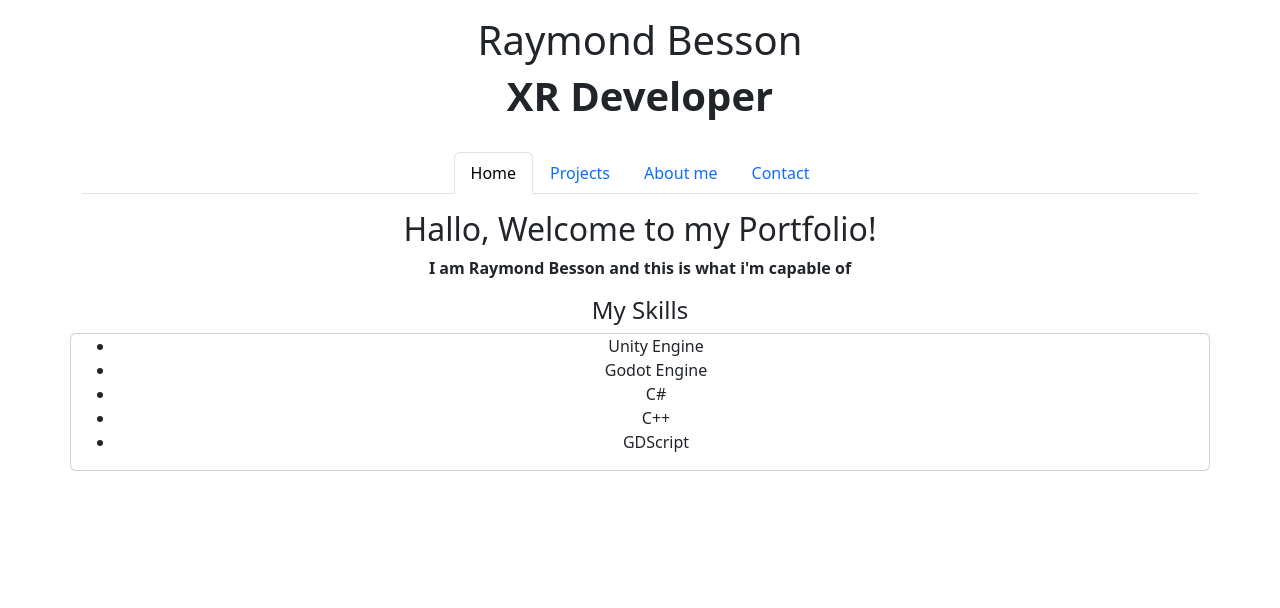
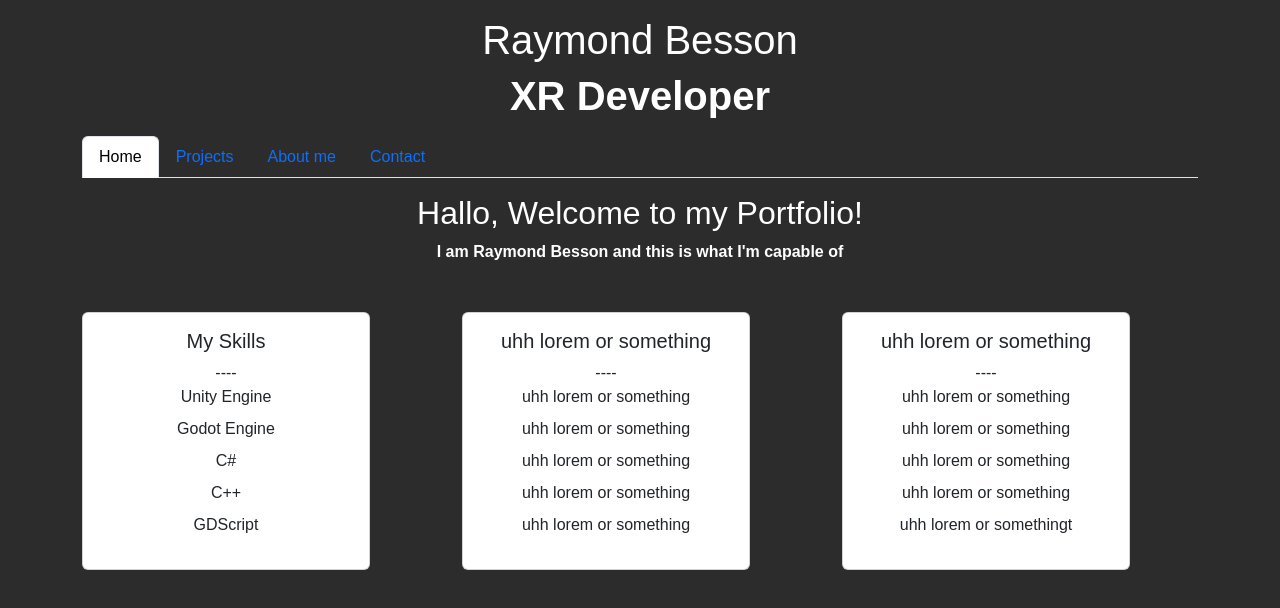
Before and after one commit to Lamzka/Portfolio-, a plain HTML site: page PortfolioV2/index.html in a window 1280 px wide. Drawn offline with nearby package versions, Linux system fonts and the light colour scheme.

Commit message:
Progress

```diff
--- a/PortfolioV2/css/styles.css
+++ b/PortfolioV2/css/styles.css
@@ -3,8 +3,8 @@ body {
   justify-content: center;
   align-items: center;
   height: 100vh;
-  background-color: #1d1d1d;
-  color: white;
+  background-color: rgb(44, 44, 44);
+  color: rgb(255, 255, 255);
   margin: 0;
 }
 
--- a/PortfolioV2/index.html
+++ b/PortfolioV2/index.html
@@ -4,78 +4,113 @@
     <meta charset="utf-8">
     <meta name="viewport" content="width=device-width, initial-scale=1">
     <title>Raymond Portfolio</title>
+
+    <link href="https://cdn.jsdelivr.net/npm/bootstrap@5.3.3/dist/css/bootstrap.min.css"
+          rel="stylesheet"
+          integrity="sha384-QWTKZyjpPEjISv5WaRU9OFeRpok6YctnYmDr5pNlyT2bRjXh0JMhjY6hW+ALEwIH"
+          crossorigin="anonymous">
+
           <link rel="stylesheet" href="css/styles.css">
-    <link href="https://cdn.jsdelivr.net/npm/bootstrap@5.3.3/dist/css/bootstrap.min.css" rel="stylesheet" integrity="sha384-QWTKZyjpPEjISv5WaRU9OFeRpok6YctnYmDr5pNlyT2bRjXh0JMhjY6hW+ALEwIH" crossorigin="anonymous">
   </head>
 
   <body>
 
-
-    <div class="container text-center my-3 ">
-
+    <!-- Header Section -->
+    <div class="container text-center my-3">
       <h1>Raymond Besson</h1>
-
       <h1 class="lead-text">
         <span class="text"></span><span class="static-text"> Developer</span>
-        </p>
-
+      </h1>
     </div>
 
-
-    <div class="container"><!-- Navbar -->
+    <!-- Navbar Section -->
+    <div class="container">
       <nav>
-        <ul class="nav nav-tabs justify-content-center">
-
+        <ul class="nav nav-tabs">
           <li class="nav-item">
             <a href="#" class="nav-link active">Home</a>
           </li>
-
           <li class="nav-item">
             <a href="#" class="nav-link">Projects</a>
           </li>
-
           <li class="nav-item">
             <a href="#" class="nav-link">About me</a>
           </li>
-
           <li class="nav-item">
             <a href="#" class="nav-link">Contact</a>
           </li>
-
-
         </ul>
       </nav>
     </div>
 
+    <!-- Introduction Section -->
     <div class="container my-3">
       <h2>Hallo, Welcome to my Portfolio!</h2>
- <strong>I am Raymond Besson and this is what i'm capable of</strong>
+      <strong>I am Raymond Besson and this is what I'm capable of</strong>
     </div>
 
-<div class="container">
+ <!-- Skills Section -->
+<div class="container my-5">
     <div class="row">
-    <h4>My Skills</h4>
-    <div class="card">
-   <ul>
-
-  <li>Unity Engine</li>
-  <li>Godot Engine</li>
-  <li>C#</li>
-  <li>C++</li>
-  <li>GDScript</li>
-
-
+        <!-- First Card -->
+        <div class="col-md-4">
+            <div class="card" style="width: 18rem;">
+                <div class="card-body">
+                    <h5 class="card-title">My Skills</h5>
+                    <div> ---- </div>
+                    <ul class="list-unstyled">
+                        <li class="card-text mb-2">Unity Engine</li>
+                        <li class="card-text mb-2">Godot Engine</li>
+                        <li class="card-text mb-2">C#</li>
+                        <li class="card-text mb-2">C++</li>
+                        <li class="card-text mb-2">GDScript</li>
                     </ul>
                 </div>
             </div>
         </div>
 
+        <!-- Second Card -->
+        <div class="col-md-4">
+            <div class="card" style="width: 18rem;">
+                <div class="card-body">
+                    <h5 class="card-title">uhh lorem or something</h5>
+                    <div> ---- </div>
+                    <ul class="list-unstyled">
+                        <li class="card-text mb-2">uhh lorem or something</li>
+                        <li class="card-text mb-2">uhh lorem or something</li>
+                        <li class="card-text mb-2">uhh lorem or something</li>
+                        <li class="card-text mb-2">uhh lorem or something</li>
+                        <li class="card-text mb-2">uhh lorem or something</li>
+                    </ul>
+                </div>
+            </div>
+        </div>
+
+        <!-- Third Card -->
+        <div class="col-md-4">
+            <div class="card" style="width: 18rem;">
+                <div class="card-body">
+                    <h5 class="card-title">uhh lorem or something</h5>
+                    <div> ---- </div>
+                    <ul class="list-unstyled">
+                        <li class="card-text mb-2">uhh lorem or something</li>
+                        <li class="card-text mb-2">uhh lorem or something</li>
+                        <li class="card-text mb-2">uhh lorem or something</li>
+                        <li class="card-text mb-2">uhh lorem or something</li>
+                        <li class="card-text mb-2">uhh lorem or somethingt</li>
+                    </ul>
+                </div>
+            </div>
+        </div>
+    </div>
+</div>
 
 
+    <!-- Scripts -->
+    <script src="js/scripts.js"></script>
+    <script src="https://cdn.jsdelivr.net/npm/bootstrap@5.3.3/dist/js/bootstrap.bundle.min.js"
+            integrity="sha384-YvpcrYf0tY3lHB60NNkmXc5s9fDVZLESaAA55NDzOxhy9GkcIdslK1eN7N6jIeHz"
+            crossorigin="anonymous"></script>
 
-
-
-    <script src="js/scripts.js"></script>
-    <script src="https://cdn.jsdelivr.net/npm/bootstrap@5.3.3/dist/js/bootstrap.bundle.min.js" integrity="sha384-YvpcrYf0tY3lHB60NNkmXc5s9fDVZLESaAA55NDzOxhy9GkcIdslK1eN7N6jIeHz" crossorigin="anonymous"></script>
   </body>
 </html>
```
Lines whose indentation alone changed are shown as unchanged.
